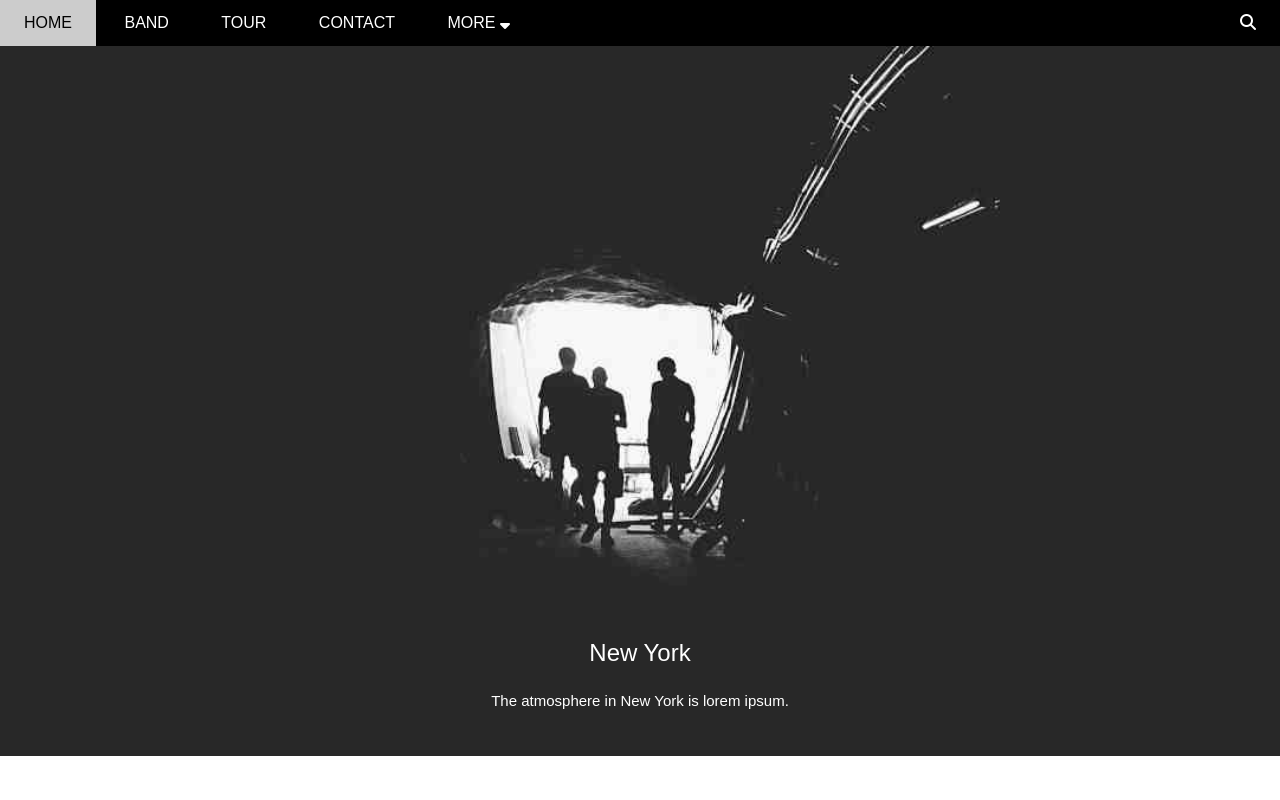
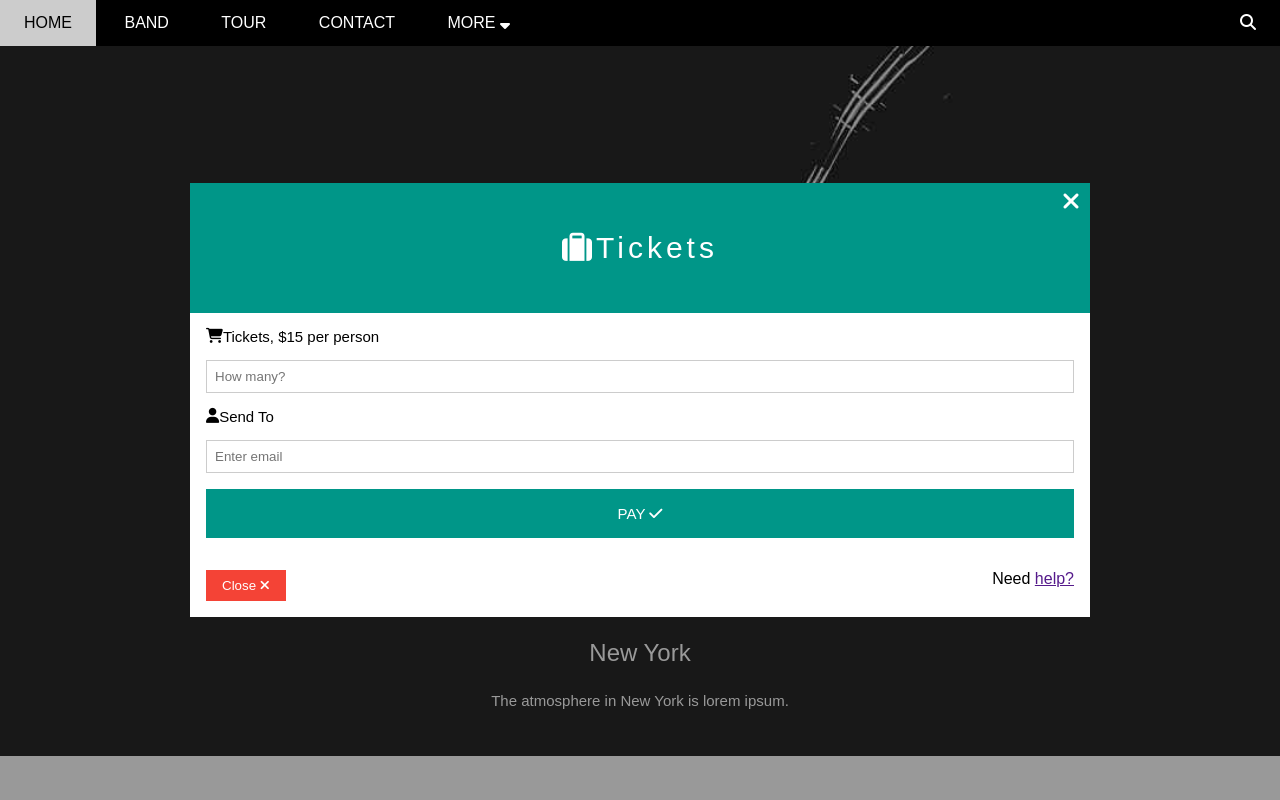
Before and after one commit to duongtc0710/F8_TheBand, a plain HTML site: page index.html in a window 1280 px wide. Shown: the top 800 px of the page. Drawn offline with Linux system fonts and the light colour scheme.

Commit message:
nigel
modal

```diff
--- a/assets/css/style.css
+++ b/assets/css/style.css
@@ -205,6 +205,10 @@ html {
     vertical-align: middle;
 }
 
+.tour-places-item .tour-places-img:hover {
+    opacity: 0.6;
+}
+
 .tour-places-item .tour-places-content {
     background-color: white;
     color: black;
@@ -231,3 +235,105 @@ html {
     padding: 8px 16px;
     border: 2px outset #000
 }
+
+.tour-places-content .buy-tickets-button:hover {
+    background-color: #ccc;
+    color: #000;
+    border: 2px solid #ccc
+}
+
+.modal {
+    position: fixed;
+    top: 0;
+    left: 0;
+    bottom: 0;
+    right: 0;;
+    background-color: rgba(0, 0, 0, 0.4);
+    display: flex;
+    align-items: center;
+    justify-content: center;
+}
+
+.modal-container {
+    position: relative;
+    background-color: #fff;
+    width: 900px;
+    min-height: 200px;
+}
+
+.modal-header {
+    display: flex;
+    height: 130px;
+    background-color: #009688;
+    color: #fff;
+    align-items: center;
+    justify-content: center;
+    padding: 32px 0px;
+    letter-spacing: 4px;
+    font-weight: 400px;
+    font-size: 30px;
+}
+
+.modal-close {
+    position: absolute;
+    top: 5px;
+    right: 10px;
+    color: #fff;
+    font-size: 24px;
+    background-color: #009688;
+}
+
+.modal-label {
+    display: flex;
+    margin: 15px 0px;
+    font-size: 15px;
+}
+
+.modal-input {
+    border: 1px solid #ccc;
+    padding: 8px;
+    width: 100%;
+    display: block;
+}
+
+#buy-tickets:hover {
+    background-color: #ccc;
+    color: #000;
+}
+
+#buy-tickets {
+    margin: 16px 0px;
+    padding: 16px;
+    background-color: #009688;
+    width: 100%;
+    display: block;
+    border: none;
+    color: #fff;
+    font-size: 15px;
+}
+
+.modal-body {
+    padding: 0.01em 16px;
+}
+
+.modal-footer {
+    padding: 0.01em 16px;
+}
+
+.modal-close-button {
+    margin: 16px 0px;
+    padding: 8px 16px;
+    background-color: #f44336;
+    color: #fff;
+    border: none;
+}
+
+.modal-close-button:hover {
+    background-color: #ccc;
+    color: #000;
+}
+
+.modal-help {
+    float: right;
+    margin-top: 16px;
+}
--- a/index.html
+++ b/index.html
@@ -162,5 +162,43 @@
 
       <div id="footer"></div>
     </div>
+
+    <div class="modal">
+      <div class="modal-container">
+        <div class="modal-close">
+          <i class="fa-solid fa-xmark"></i>
+        </div>
+
+        <header class="modal-header">
+          <i class="fa-solid fa-suitcase"></i>
+          Tickets
+        </header>
+
+        <div class="modal-body">
+          <label for="" class="modal-label">
+            <i class="fa-solid fa-cart-shopping"></i>
+            Tickets, $15 per person
+          </label>
+          <input type="text" class="modal-input" placeholder="How many?" />
+
+          <label for="" class="modal-label">
+            <i class="fa-solid fa-user"></i>
+            Send To
+          </label>
+          <input type="text" class="modal-input" placeholder="Enter email" />
+
+          <button id="buy-tickets">
+            PAY <i class="fa-solid fa-check"></i>
+          </button>
+        </div>
+
+        <footer class="modal-footer">
+          <button class="modal-close-button">
+            Close <i class="fa-solid fa-xmark"></i>
+          </button>
+          <p class="modal-help">Need <a href="">help?</a></p>
+        </footer>
+      </div>
+    </div>
   </body>
 </html>
```
